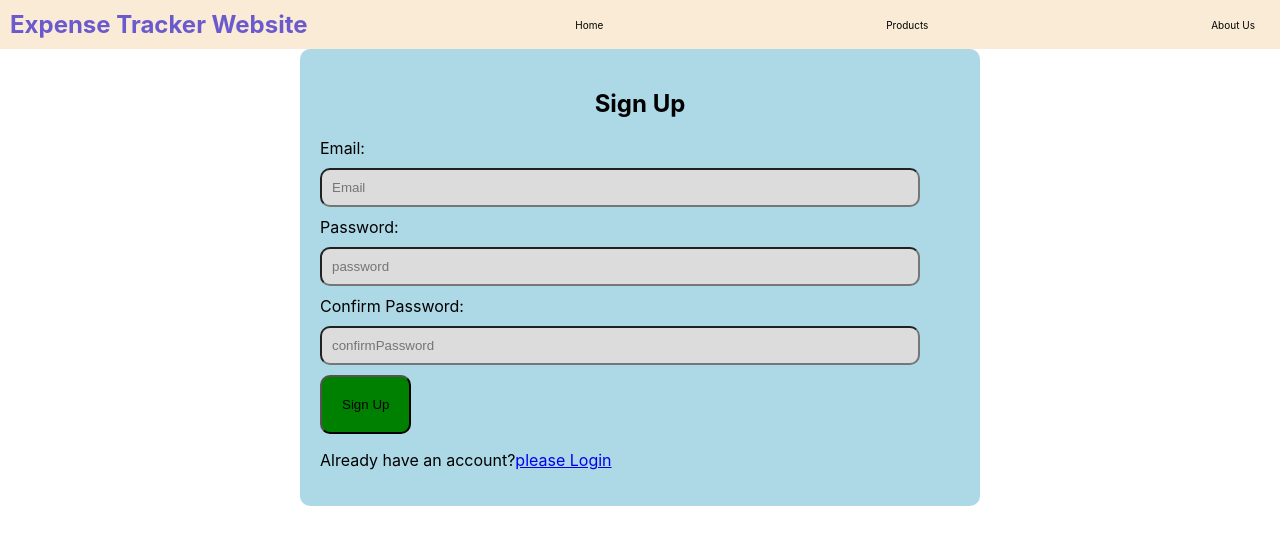
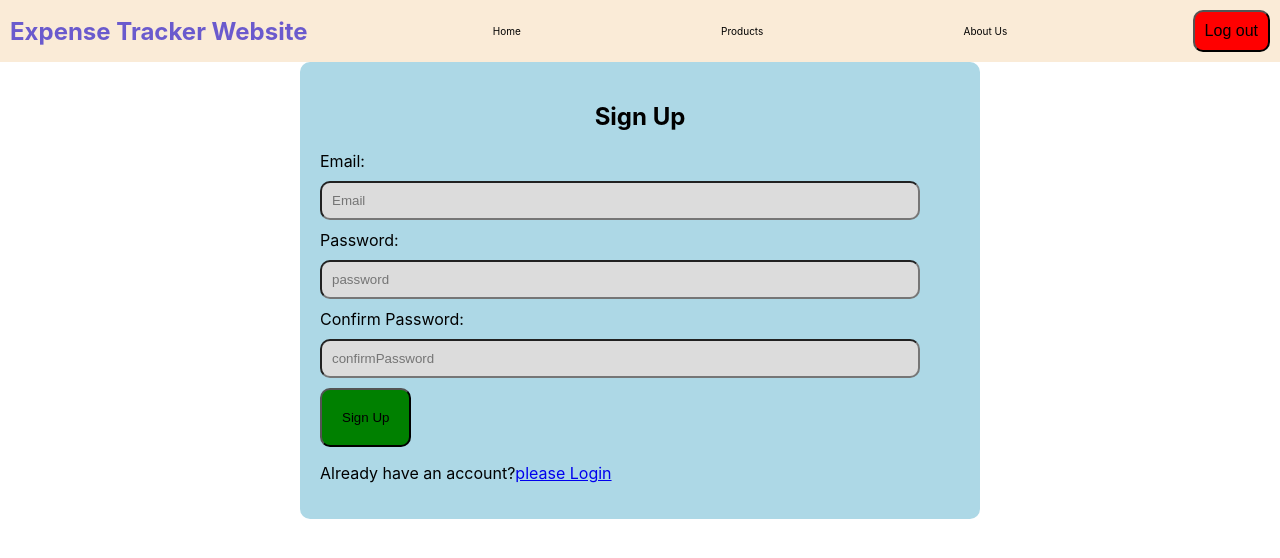
Before and after one commit to shalinigogikar/React-Expense-Tracker-Website, a React (Create React App) app: page / in a window 1280 px wide. Shown: the top 558 px of the page. Built offline with nearby package versions, Linux system fonts and the light colour scheme.

Commit message:
logout is added

```diff
--- a/src/components/Navbar.js
+++ b/src/components/Navbar.js
@@ -1,13 +1,28 @@
 import React from "react";
-import {Link} from "react-router-dom";
+import {Link,useNavigate} from "react-router-dom";
+import { getAuth,signOut } from "firebase/auth";
 import classes from "./Navbar.module.css";
 const Navbar=()=>{
+    const auth=getAuth();
+    const navigate=useNavigate();
+    const handleLogout=async()=>{
+        try{
+            await signOut(auth);
+            localStorage.removeItem('idToken');
+            navigate("/login");
+        }
+        catch(error){
+            console.log(error);
+            alert("logout failed");
+        }
+    };
     return(
         <nav className={classes.navbar}>
             <h1 className={classes["navbar-h1"]}>Expense Tracker Website</h1>
             <Link className={classes["navbar-link"]}to="/">Home</Link>
             <Link className={classes["navbar-link"]}to="/products">Products</Link>
             <Link className={classes["navbar-link"]}to="/about">About Us</Link>
+            <button className={classes["navbar-button"]} onClick={handleLogout}>Log out</button>
         </nav>
     );
 };
--- a/src/components/Navbar.module.css
+++ b/src/components/Navbar.module.css
@@ -16,6 +16,13 @@
     font-size: 10px;
     transition: color 0.3s ease-in-out;
 }
+.navbar-button{
+    background-color: red;
+    color: black;
+    font-size: medium;
+    border-radius: 10px;
+    padding: 10px;
+}
 .navbar-a:hover{
     color:#ffcc00;
 }
```
